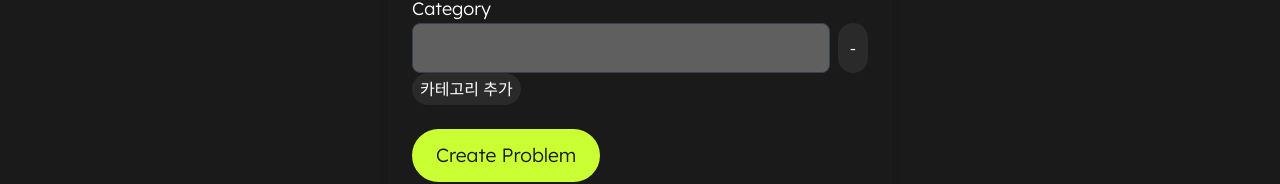
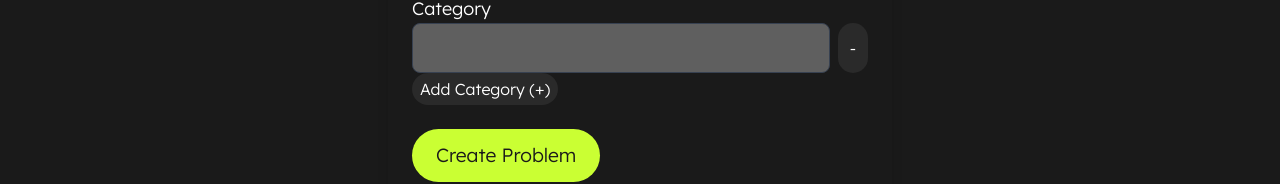
Before and after one commit to Hantorism/leita-client, a React (Create React App) app: page /create-problem in a window 1280 px wide. Shown: the part 1451-1635 px from the top of the page. Built offline with nearby package versions, Linux system fonts and the light colour scheme; no server answers; a small style sheet from the web is missing; a web font is replaced by a local one.

Commit message:
design: 버튼 디자인 변경

```diff
--- a/src/components/common/CreateProblem.tsx
+++ b/src/components/common/CreateProblem.tsx
@@ -220,7 +220,7 @@ const CreateProblem = () => {
                         className="px-2 py-1 rounded-full transition bg-[#2A2A2A] text-white
                                 hover:text-[#CAFF33]  hover:bg-opacity-0 "
                     >
-                        카테고리 추가
+                        Add Category (+)
                     </button>
                 </div>
 
```
